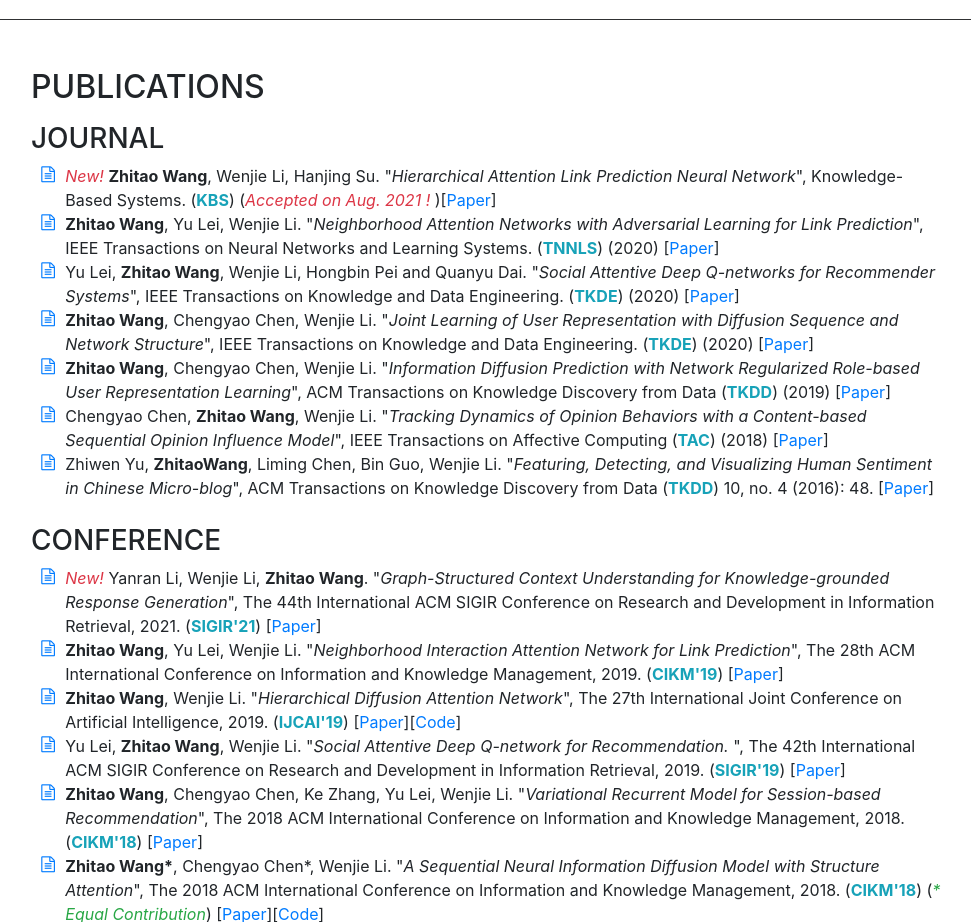
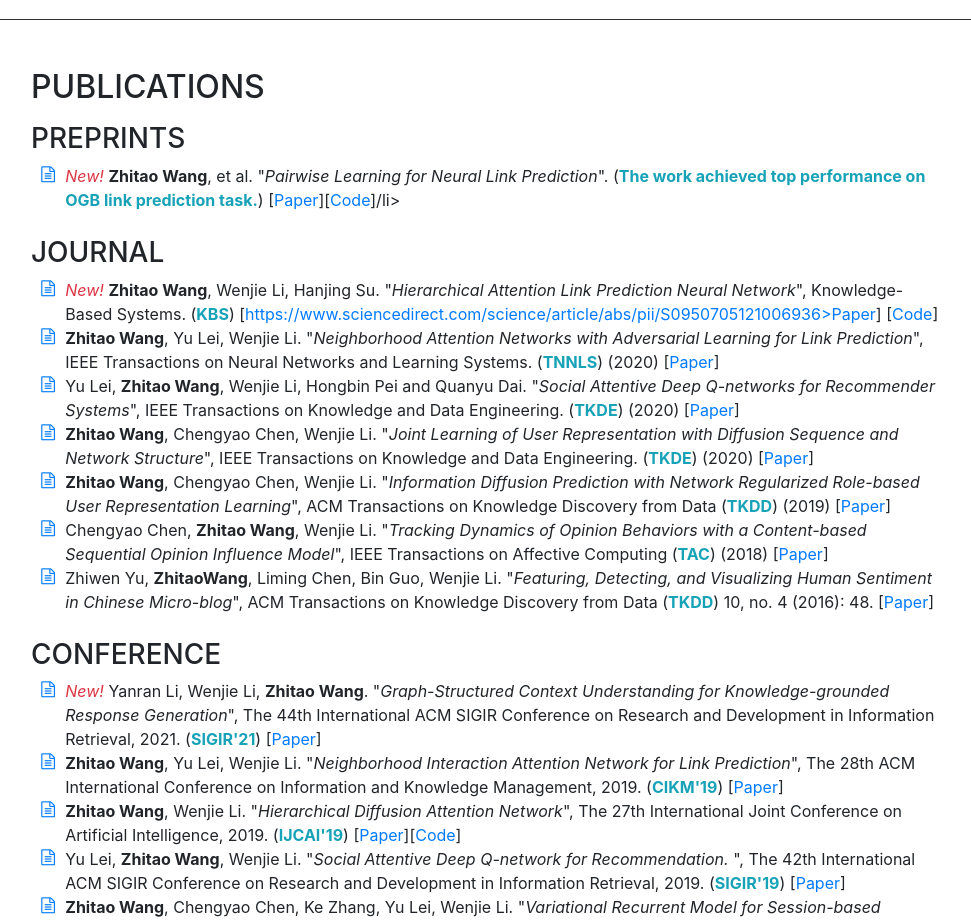
Before and after one commit to zhitao-wang/zhitao-wang.github.io, a website with bundled scripts: page index.html in a window 1280 px wide. Shown: the part 2380-3302 px from the top of the page, without its empty margins (289-1260 px from the left). Built offline with nearby package versions, Linux system fonts and the light colour scheme; a web font is replaced by a local one.

Commit message:
Update index.html

```diff
--- a/index.html
+++ b/index.html
@@ -190,11 +190,18 @@ research interests mainly include information diffusion modeling, graph learning
       <section class="resume-section p-3 p-lg-5 flex-column" id="publications">
         <div class="my-auto">
           <h2 class="mb-3">Publications</h2>
+          <h3 class="mb-2">Preprints</h3>
+          <ul class="fa-ul mb-0">
+            <li><em class="text-danger">New! </em>
+              <i class="fa-li fa fa-file-text-o text-primary"></i>
+             <strong>Zhitao Wang</strong>, et al. "<em>Pairwise Learning for Neural Link Prediction</em>". (<strong class="text-info">The work achieved top performance on OGB link prediction task.</strong>) [<a href=https://arxiv.org/abs/2112.02936>Paper</a>][<a href=https://github.com/zhitao-wang/PLNLP>Code</a>]/li>
+          </ul>
+          <br>
           <h3 class="mb-2">Journal</h3>
           <ul class="fa-ul mb-0">
             <li><em class="text-danger">New! </em>
               <i class="fa-li fa fa-file-text-o text-primary"></i>
-             <strong>Zhitao Wang</strong>, Wenjie Li, Hanjing Su. "<em>Hierarchical Attention Link Prediction Neural Network</em>", Knowledge-Based Systems. (<strong class="text-info">KBS</strong>) (<em class="text-danger">Accepted on Aug. 2021 !</em> )[<a href=>Paper</a>]</li>
+             <strong>Zhitao Wang</strong>, Wenjie Li, Hanjing Su. "<em>Hierarchical Attention Link Prediction Neural Network</em>", Knowledge-Based Systems. (<strong class="text-info">KBS</strong>) [<a href=>https://www.sciencedirect.com/science/article/abs/pii/S0950705121006936>Paper</a>] [<a href=https://github.com/zhitao-wang/HalpNet>Code</a>]</li>
             <li>
               <i class="fa-li fa fa-file-text-o text-primary"></i>
              <strong>Zhitao Wang</strong>, Yu Lei, Wenjie Li. "<em>Neighborhood Attention Networks with Adversarial Learning for Link Prediction</em>", IEEE Transactions on Neural Networks and Learning Systems. (<strong class="text-info">TNNLS</strong>) (2020) [<a href=https://ieeexplore.ieee.org/document/9174790>Paper</a>]</li>
```
